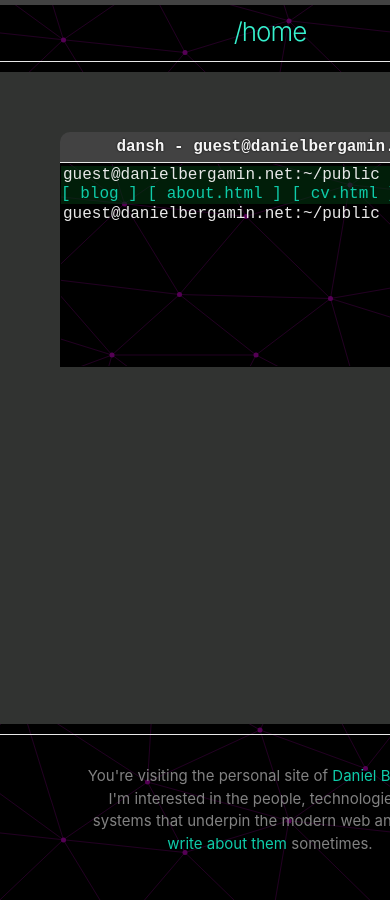
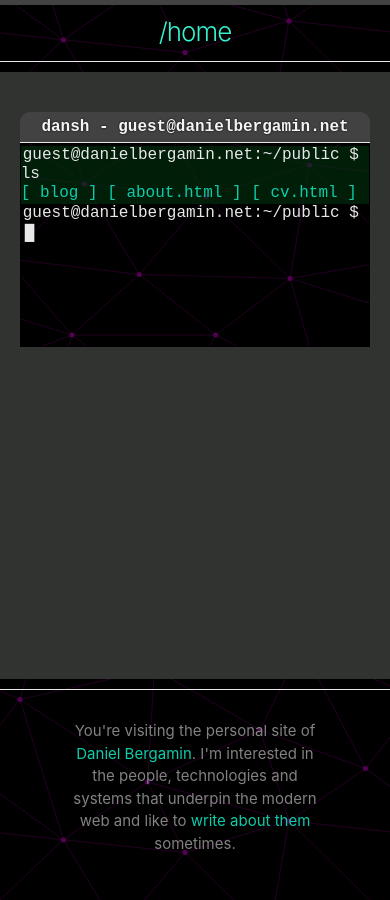
Before and after one commit to dbergamin/dbergamin-personal-site, a Jekyll site: the page built from site/index.markdown, in a window 390 px wide. Built offline with Jekyll 4.4.1, drawn with Linux system fonts in a browser that asks for light colours.

Commit message:
Improving mobile formatting

```diff
--- a/site/_sass/custom/_terminal.scss
+++ b/site/_sass/custom/_terminal.scss
@@ -20,8 +20,8 @@ $terminal-header-roundness-radius: 10px;
   margin-left: auto;
   margin-bottom: $spacing-unit;
   margin-top: $spacing-unit;
-  padding-right: $spacing-unit;
-  padding-left: $spacing-unit;
+  padding-right: 10px;
+  padding-left: 10px;
   font-family: "Ubuntu Mono", monospace;
 }
 
--- a/site/_sass/minima.scss
+++ b/site/_sass/minima.scss
@@ -23,7 +23,7 @@ $table-text-align: left !default;
 
 // Width of the content area
 //  The site will function poorly below this
-$content-min-width: 480px;
+$content-min-width: 320px;
 $content-width:     800px !default;
 
 $on-palm:           600px !default;
--- a/site/_sass/minima/_layout.scss
+++ b/site/_sass/minima/_layout.scss
@@ -20,9 +20,18 @@
 .default-container > .page-content {
   grid-area: content;
   justify-self: center;
-  width: 70%;
+
   min-width: $content-min-width;
-  padding: 30px;
+  @media (max-width: $laptop-size) {
+    padding: 10px;
+    width: 95%;
+  }
+
+  @media (min-width: $laptop-size) {
+    padding: 30px;
+    width: 70%;
+  }
+
   z-index: 1;
 }
 
```
